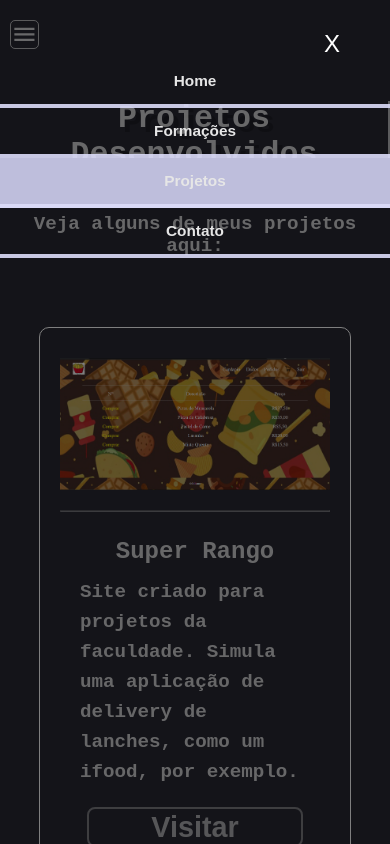
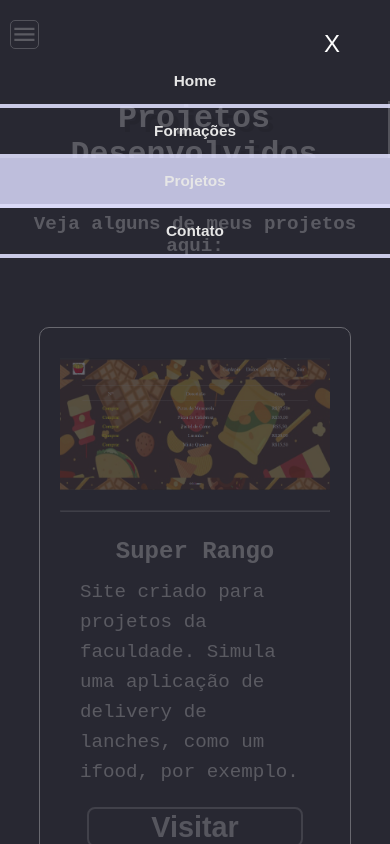
Before and after one commit to julianopaulos/meu-portifolio, a React (Create React App) app: page /projects in a window 390 px wide. Shown: the top 844 px of the page. Built offline with nearby package versions, Linux system fonts and the light colour scheme.

Commit message:
mais algumas adaptações de layout antes de fazer a funcionalidade do whatsapp e da responsividade para telas maiores

```diff
--- a/src/components/Header/index.tsx
+++ b/src/components/Header/index.tsx
@@ -59,7 +59,7 @@
             <nav className="header">
                 <span
                     className="menu"
-                    style={{display:(responsiveWidthMenuList === '0')?'block':'none'}}
+                    style={{opacity:(responsiveWidthMenuList === '0')?'1':'0'}}
                     onClick={()=>{
                         setResponsiveWitdhMenuList((responsiveWidthMenuList==="0")?'90vw':'0');
                         setWitdhMenuList('90vw');
--- a/src/components/Header/style.css
+++ b/src/components/Header/style.css
@@ -72,7 +72,7 @@
     z-index: 1;
     top: 0;
     left: 0;
-    background-color: rgba(0,0,0,.5);
+    background-color: rgba(40,40,50,.7);
     overflow-x: hidden;
     transition: 0.5s;
     padding-top:30px;
--- a/src/pages/Contact/style.css
+++ b/src/pages/Contact/style.css
@@ -38,6 +38,10 @@
     display: flex;
     flex-direction: column;
 }
+.email-section
+{
+    margin-top:15px;
+}
 .whatsapp-section span, .email-section span
 {
     display: flex;
@@ -46,10 +50,12 @@
     word-break: break-all;
     margin-left:20px;
 }
+
 .whatsapp-section span:first-child, .email-section span:first-child
 {
     margin-left:0;
     font-size:2.7rem;
+    font-weight: 600;
     margin-bottom:10px;
 }
 .whatsapp-section span .MuiSvgIcon-root, .email-section span .MuiSvgIcon-root
@@ -57,3 +63,11 @@
     font-size:2.7rem;
     margin-left:20px;
 }
+.whatsapp-section span .MuiSvgIcon-root
+{
+    color: rgba(200,250,200,.8);
+}
+.email-section span .MuiSvgIcon-root
+{
+    color:#ffff;
+}
--- a/src/pages/Graduations/style.css
+++ b/src/pages/Graduations/style.css
@@ -37,7 +37,6 @@
 {
     display: flex;
     flex-direction: column;
-    font-weight: 600;
     line-height: 30px;
     font-size:2rem;
     margin-bottom:20px;
--- a/src/pages/Projects/style.css
+++ b/src/pages/Projects/style.css
@@ -67,7 +67,6 @@
 {
     display: flex;
     flex-direction: column;
-    font-weight: 600;
     line-height: 30px;
 }
 .portfolio .project-container .details span
@@ -78,6 +77,7 @@
 }
 .portfolio .project-container .details span:first-child
 {
+    font-weight: 600;
     text-align:justify;
     margin: 10px auto;
     margin-top:15px;
@@ -85,6 +85,7 @@
 }
 .portfolio .project-container .details a
 {
+    font-weight: 600;
     display: flex;
     align-items: center;
     justify-content: center;
@@ -93,7 +94,7 @@
     height: 40px;
     width: 80%;
     margin: 0 auto;
-    color: rgba(250,250,250,.8);
+    color: rgba(255,255,255,.9);
     font-size:3rem;
     border-radius: 8px;
     font-family: sans-serif;
```
